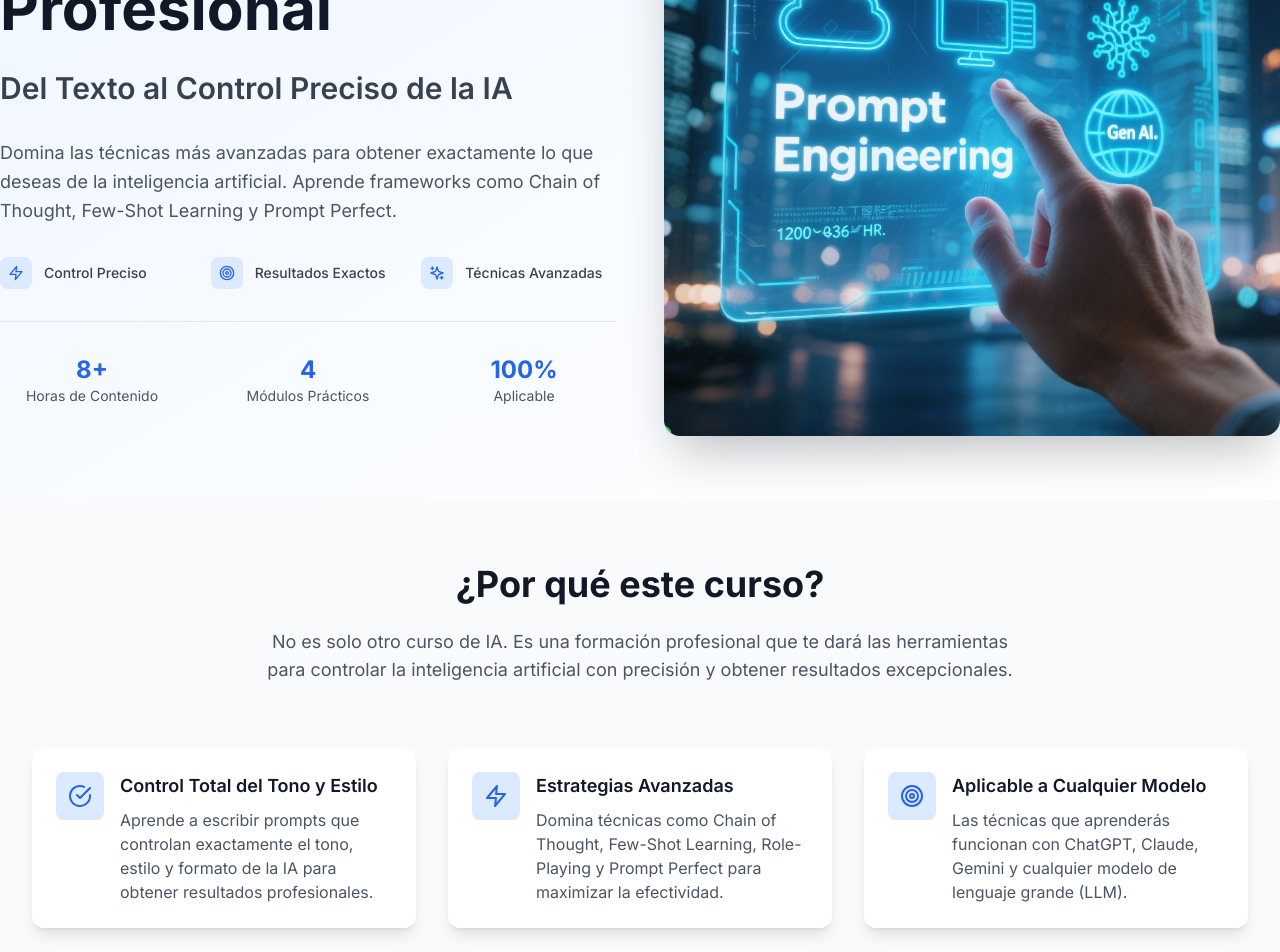
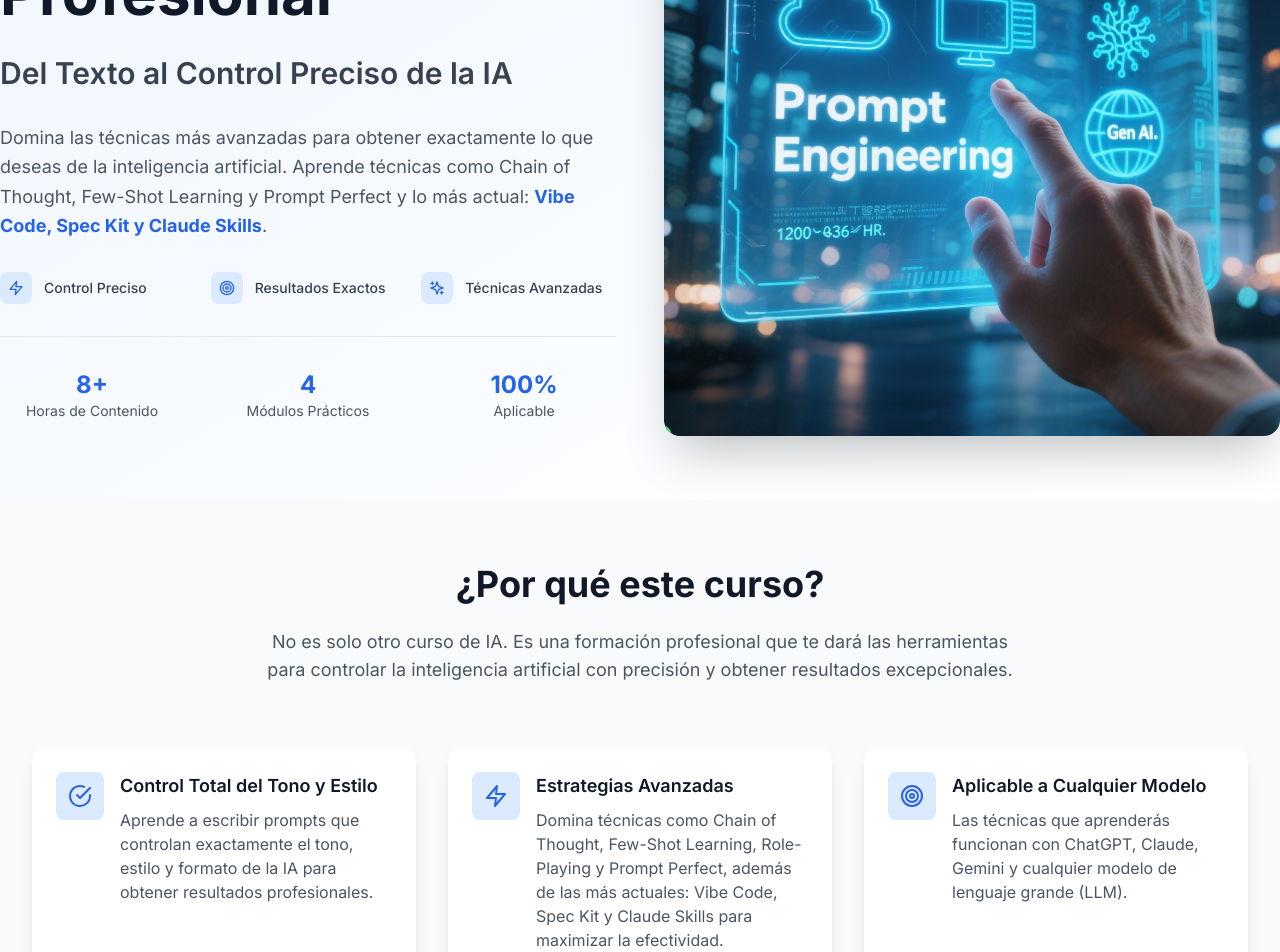
Before and after one commit to randradegh/prompting-profesional-webapp, a Next.js app: page / in a window 1280 px wide. Shown: the part 260-1212 px from the top of the page. Built offline with nearby package versions, Linux system fonts and the light colour scheme.

Commit message:
Mejoras en la redacción de toda la página.

```diff
--- a/components/CurriculumSection.tsx
+++ b/components/CurriculumSection.tsx
@@ -62,7 +62,7 @@ export function CurriculumSection() {
 
   const learningOutcomes = [
     'Escribir prompts que controlen el tono, estilo y formato de la IA',
-    'Aplicar técnicas de prompting como Chain of Thought y Few-Shot Learning',
+    'Aplicar las técnicas más actuales de prompting como Vibe Coding, Spec Kit y Claude Skills',
     'Optimizar prompts para obtener resultados precisos',
     'Implementar técnicas avanzadas en cualquier modelo LLM',
     'Crear sistemas de prompting escalables y reutilizables',
--- a/components/FAQSection.tsx
+++ b/components/FAQSection.tsx
@@ -13,16 +13,8 @@ export function FAQSection() {
       answer: 'Este curso está diseñado para usuarios intermedios de IA. Si ya has usado ChatGPT, Claude o herramientas similares y quieres mejorar tus resultados, este curso es perfecto para ti. No necesitas conocimientos técnicos avanzados.'
     },
     {
-      question: '¿Cuánto tiempo necesito para completar el curso?',
-      answer: 'El curso tiene 8 horas de contenido estructurado, pero puedes completarlo a tu propio ritmo. La mayoría de estudiantes lo terminan en 1-2 semanas dedicando 1 hora diaria. Tienes acceso de por vida, así que puedes revisar el contenido cuando quieras.'
-    },
-    {
       question: '¿Funcionan estas técnicas con cualquier modelo de IA?',
       answer: '¡Absolutamente! Las técnicas que aprenderás son universales y funcionan con ChatGPT, Claude, Gemini, y cualquier modelo de lenguaje grande (LLM). Te enseñamos a adaptar las técnicas según la plataforma que uses.'
-    },
-    {
-      question: '¿Recibo algún certificado al completar el curso?',
-      answer: 'Sí, al completar el curso recibirás un certificado oficial de "Prompting Profesional" que puedes agregar a tu LinkedIn y CV. Este certificado es reconocido en la industria.'
     },
     {
       question: '¿Hay soporte disponible durante el curso?',
--- a/components/HeroSection.tsx
+++ b/components/HeroSection.tsx
@@ -55,7 +55,10 @@ export function HeroSection() {
               className="text-lg text-gray-600 dark:text-gray-400 leading-relaxed max-w-2xl"
             >
               Domina las técnicas más avanzadas para obtener exactamente lo que deseas de la inteligencia artificial.
-              Aprende frameworks como Chain of Thought, Few-Shot Learning y Prompt Perfect.
+              Aprende técnicas como Chain of Thought, Few-Shot Learning y Prompt Perfect y lo más actual:{' '}
+              <span className="font-bold text-primary-600 dark:text-primary-400">
+                Vibe Code, Spec Kit y Claude Skills
+              </span>.
             </motion.p>
 
             {/* Beneficios clave */}
--- a/components/InstructorSection.tsx
+++ b/components/InstructorSection.tsx
@@ -19,7 +19,20 @@ export function InstructorSection() {
     {
       icon: BookOpen,
       title: 'Divulgador de Tecnología',
-      description: 'Mantiene un blog en Hashnode sobre tecnologías de la Información, en especial acerca de la IA Generativa y la llamada «Ingeniería de Peticiones»'
+      description: (
+        <>
+          Mantiene un blog en{' '}
+          <a
+            href="https://randradedev.hashnode.dev/"
+            className="text-primary-600 dark:text-primary-400 hover:underline font-semibold"
+            target="_blank"
+            rel="noopener noreferrer"
+          >
+            Hashnode
+          </a>{' '}
+          sobre tecnologías de la Información, en especial acerca de la IA Generativa y la llamada «Ingeniería de Peticiones»
+        </>
+      )
     },
     {
       icon: Star,
--- a/components/PricingSection.tsx
+++ b/components/PricingSection.tsx
@@ -7,7 +7,7 @@ export function PricingSection() {
   const features = [
     '8 horas de contenido premium',
     '4 módulos estructurados',
-    'Ejercicios prácticos incluidos',
+    'Ejercicios prácticos incluídos',
     'Comunidad exclusiva',
     'Soporte directo del instructor',
     'Actualizaciones gratuitas',
--- a/components/WhyCourseSection.tsx
+++ b/components/WhyCourseSection.tsx
@@ -13,7 +13,7 @@ export function WhyCourseSection() {
     {
       icon: Zap,
       title: 'Estrategias Avanzadas',
-      description: 'Domina técnicas como Chain of Thought, Few-Shot Learning, Role-Playing y Prompt Perfect para maximizar la efectividad.'
+      description: 'Domina técnicas como Chain of Thought, Few-Shot Learning, Role-Playing y Prompt Perfect, además de las más actuales: Vibe Code, Spec Kit y Claude Skills para maximizar la efectividad.'
     },
     {
       icon: Target,
```
